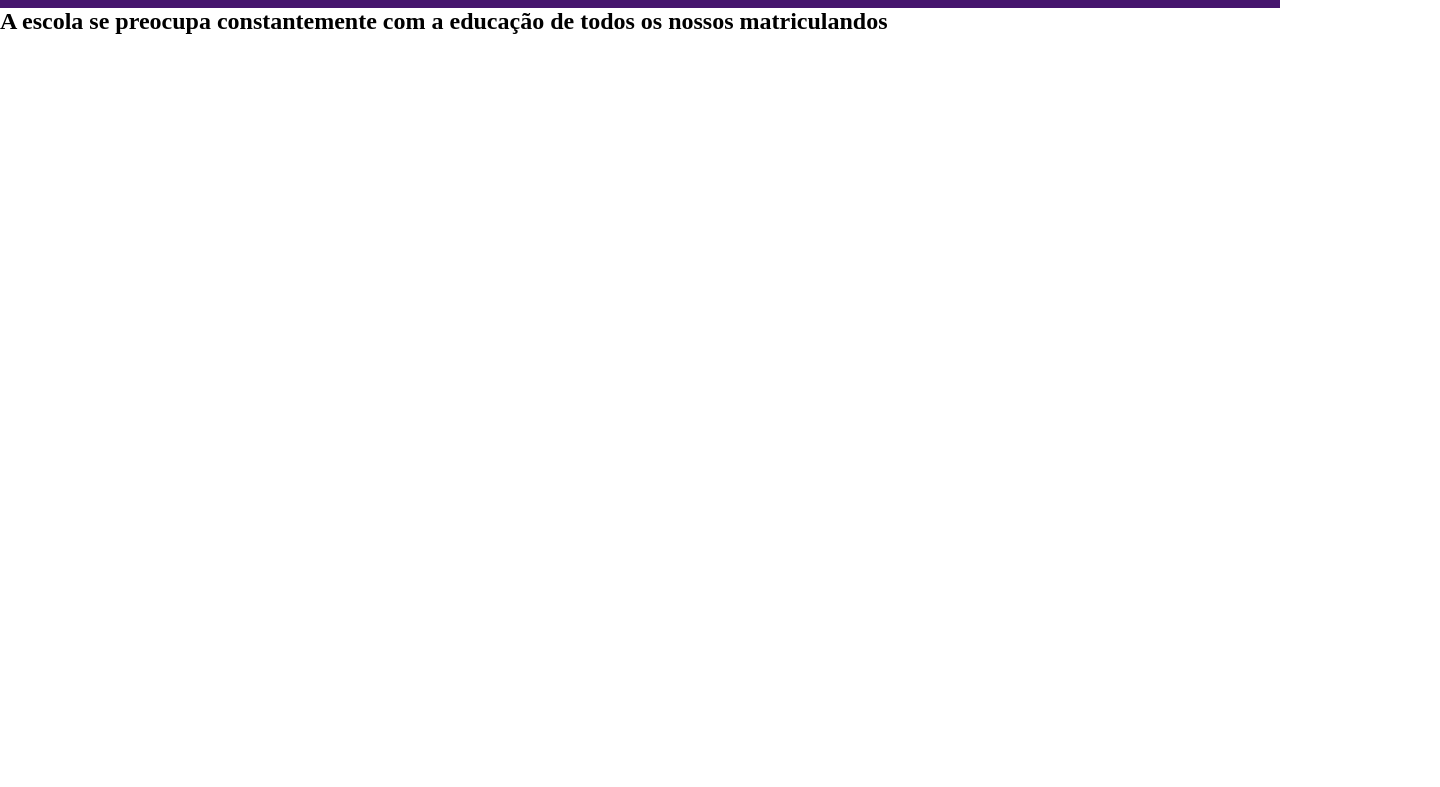
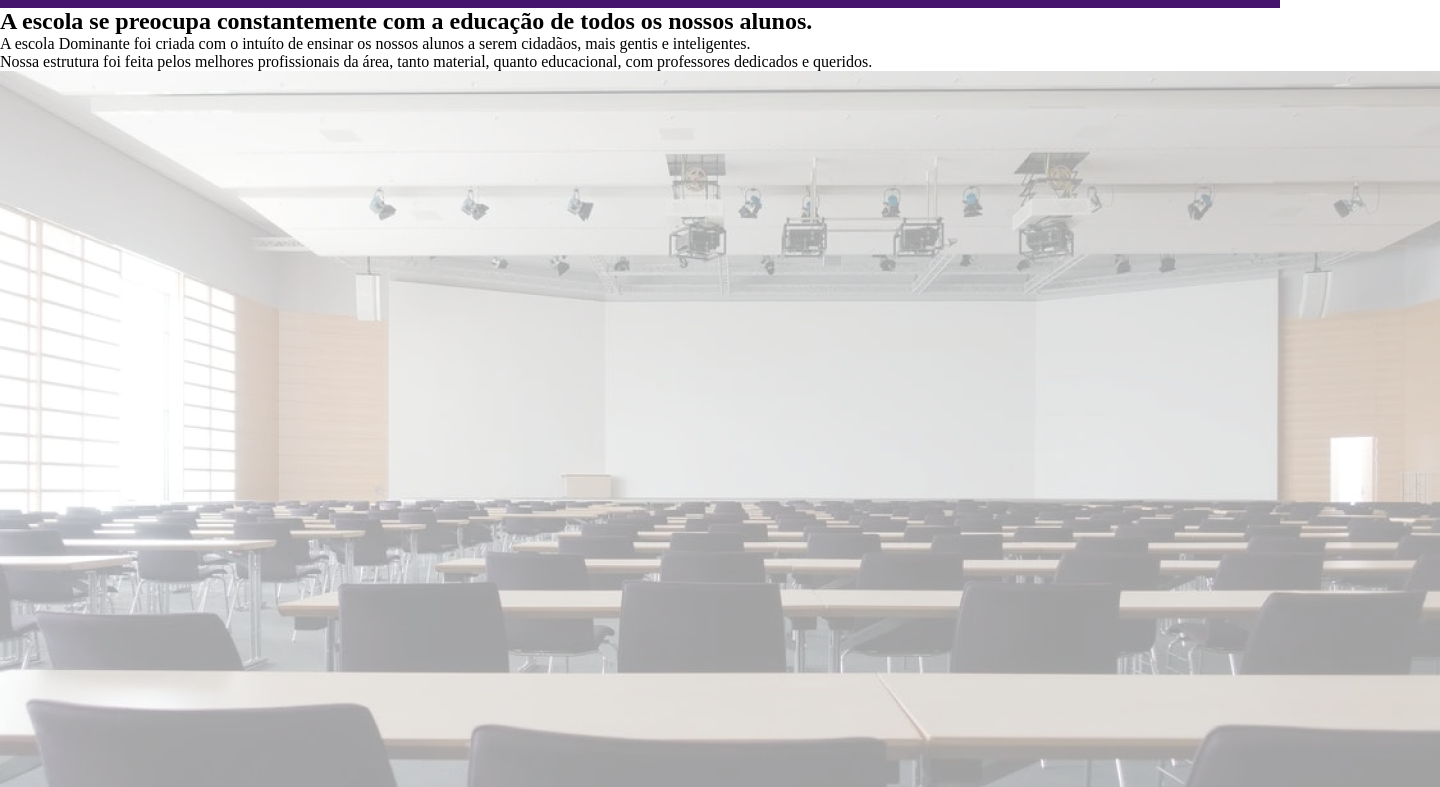
Before and after one commit to Schneiderht/siteescola, a plain HTML site: page index.html in a window 1280 px wide. Shown: the part 99-886 px from the top of the page, 1440 px wide, since content can reach past the window. Before the commit the page ends 800 px from the top, so only its background shows below. Drawn offline with Linux system fonts and the light colour scheme.

Commit message:
Add files via upload

```diff
--- a/index.html
+++ b/index.html
@@ -16,7 +16,10 @@
         </ul>
     </header>
     <section>
-        <h2>A escola se preocupa constantemente com a educação de todos os nossos matriculandos</h2>
+        <h2>A escola se preocupa constantemente com a educação de todos os nossos alunos.</h2>
+        <p class="escola-texto-um">A escola Dominante foi criada com o intuíto de ensinar os nossos alunos a serem cidadãos, mais gentis e inteligentes.</p>
+        <p class="escola-texto-dois">Nossa estrutura foi feita pelos melhores profissionais da área, tanto material, quanto educacional, com professores dedicados e queridos. </p>
+        <img class="escola-imagem" src="image 1.png" alt="Sala de aula">
     </section>
  </h1>
 </body>
```
Also changed, not shown: Formula-bro.png (added), image 1.png (added).
